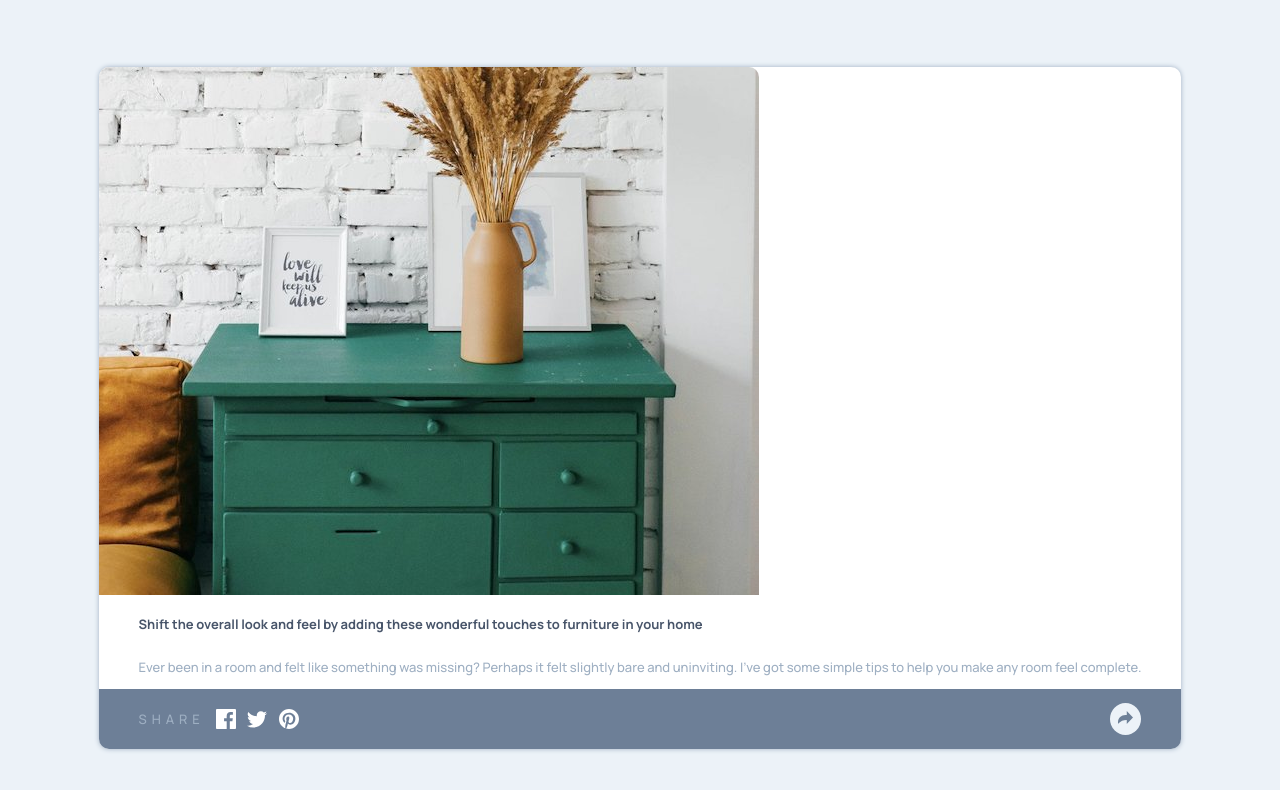
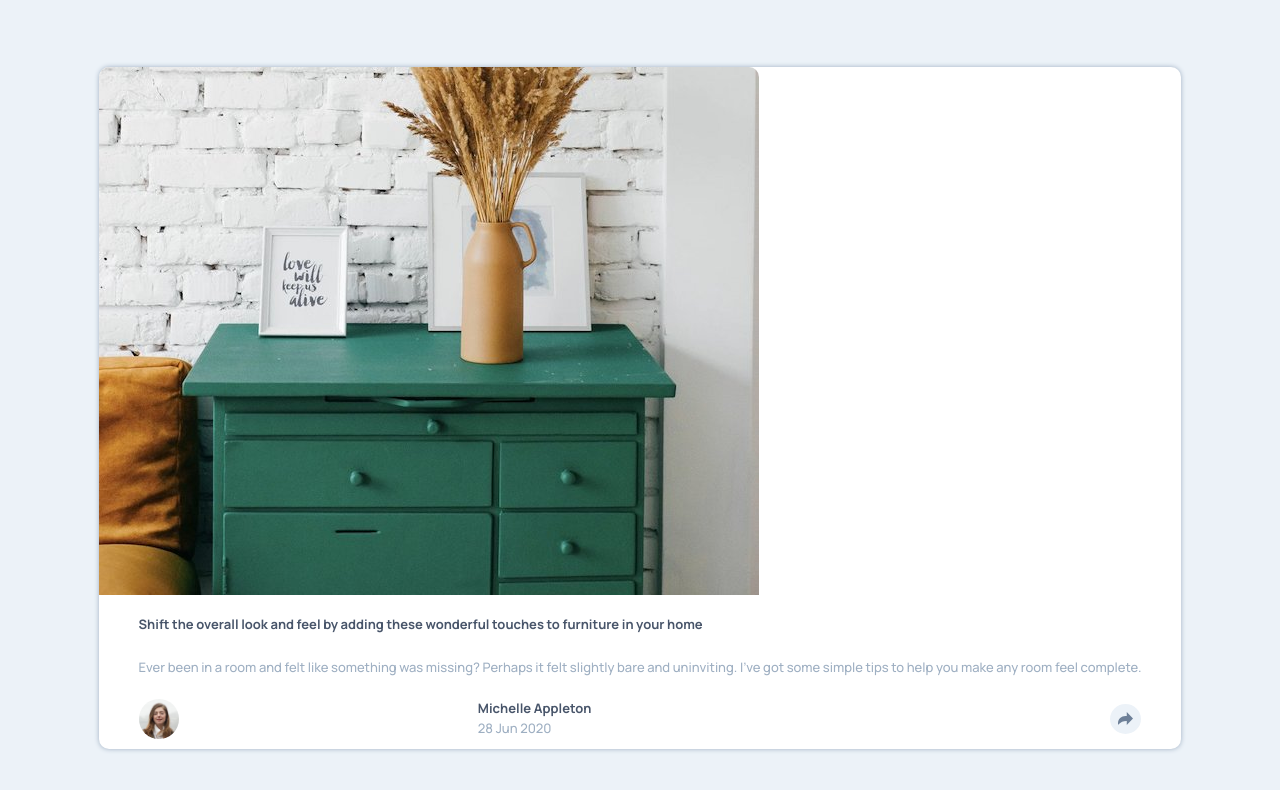
Before and after one commit to royeradames/article-preview-component-master, a React (Create React App) app: page / in a window 1280 px wide. Shown: the top 790 px of the page. Built offline with nearby package versions, Linux system fonts and the light colour scheme.

Commit message:
📦transition from author info to share panel when btn is click

```diff
--- a/src/App.scss
+++ b/src/App.scss
@@ -32,10 +32,11 @@ $white: white;
     display: grid;
     grid-template-columns: 4rem 1fr 4rem;
     // grid-template-rows: 1fr max-content max-content max-content;
-    grid-template-areas: "header header header"
-                          ". title ."
-                          ". message ."
-                          "footer footer footer"
+    grid-template-areas:
+        "header header header"
+        ". title ."
+        ". message ."
+        "footer footer footer"
     ;
     &__heading-image{
         border-radius: 1rem 1rem 0 0;
@@ -61,52 +62,100 @@ $white: white;
         margin-right: 1rem;
     }
     &__footer{
-        display: flex;
-        align-content: center;
-        justify-content: space-between;
-        align-items: center;
-        background-color: $dark-blue;
         padding-bottom: 1rem;
         padding-top: 1rem;
         border-radius: 0 0 1rem 1rem;
+
+        // define where the footer will be located
         grid-area: footer;
 
+        // layout the footer overlay content
+        display: grid;
+        grid-template-columns: 4rem repeat(3, 1fr) 4rem;
+        grid-template-areas:
+            " .  content content button . "
+            ;
+        justify-content: start;
+
+        // transition footer from author view to share options
+        transition: background-color .2s;
+
+        &--share-actived{
+            background-color: $dark-blue;
+        }
     }
     &__author{
-        padding:  0 4rem;
-        display: none;
+        grid-area: content;
 
+        display: grid;
+        grid-template-columns: 1fr 1fr;
+        grid-template-rows: 1fr 1fr;
+        grid-template-areas:
+            "selfie name"
+            "selfie date"
+        ;
+        column-gap: 1rem;
+
+        &--share-actived{
+            z-index: -1;
+        }
     }
-    &__info{
-        display: flex;
-        flex-direction: column;
+    &__selfie{
+        grid-area: selfie;
     }
     &__author_name{
+        min-width: max-content;
         margin: 0;
         color: $dark-grayish-blue;
+
+        grid-area: name;
 
     }
     &__publish_date{
         margin: 0;
         color: $grayish-blue;
+
+        grid-area: date;
     }
     &__share-button{
         border-radius: 50%;
         padding: .8rem;
         background-color: $light-grayish-blue;
+        height: 3rem;
+        transition: background-color .3s;
+
+        //layout
+        grid-area: button;
+        justify-self: end;
+        align-self: center;
+
+        // remove default styles
         border: none;
-        z-index: 2;
-        margin-right: 4rem;
 
+        &:hover{
+            cursor: pointer;
+            box-shadow: 0 0 .5rem rgba(0, 0, 0, 0.226);
+        }
 
+        &--active{
+            fill: $white;
+            background-color: $grayish-blue;
+            transition: fill .3s, background-color .3s;
+        }
     }
     &__share-section{
         display: flex;
         justify-content: space-between;
-        z-index: 1;
-        padding-left: 4rem;
         align-items: center;
-        min-width: 20rem;
+
+        // layout area
+        grid-area: content;
+
+        // hide the share options below the footer
+        z-index: -1;
+        &--active{
+            z-index: 1;
+        }
         &--background{
             background-color: $dark-blue;
 
@@ -117,9 +166,10 @@ $white: white;
         letter-spacing: 0.491rem;
         font-weight: normal;
     }
+    &__icon{
+        &:hover{
+            cursor: pointer;
+        }
+    }
 
 }
-
-.display-none {
-    // display: none;
-}
--- a/src/App.tsx
+++ b/src/App.tsx
@@ -1,4 +1,4 @@
-import React from "react";
+import React, { useState } from "react";
 import "./App.scss";
 import drawers from "./images/drawers.jpg";
 import authorImage from "./images/avatar-michelle.jpg";
@@ -8,7 +8,13 @@ import facebookIcon from "./images/icon-facebook.svg";
 import pinterestIcon from "./images/icon-pinterest.svg";
 
 function App() {
-  const share = () => {};
+  const [isShare, setIsShare] = useState(false);
+  const share = (
+    isShare: boolean,
+    setIsShare: React.Dispatch<React.SetStateAction<boolean>>
+  ) => {
+    setIsShare(!isShare);
+  };
   return (
     <>
       <main className="page">
@@ -29,40 +35,57 @@ function App() {
             you make any room feel complete.
           </p>
 
-          <footer className="article__footer">
-            <div className="article__share-section display-none">
+          <footer
+            className={`article__footer ${
+              isShare ? "article__footer--share-actived" : ""
+            }`}
+          >
+            <div
+              className={`article__share-section ${
+                isShare ? "article__share-section--active" : ""
+              }`}
+            >
               <h2 className="article__share-title">SHARE</h2>
               <img
                 src={facebookIcon}
                 alt=" facebook icon"
-                className="article__facebook-icon"
+                className="article__icon"
               />
               <img
                 src={twitterIcon}
                 alt="twitter icon"
-                className="article__facebook-icon"
+                className="article__icon"
               />
               <img
                 src={pinterestIcon}
                 alt="pinterest icon"
-                className="article__pinterest"
+                className="article__icon"
               />
             </div>
-            <div className="article__author">
+            <div
+              className={`article__author ${
+                isShare ? "article__author--share-actived" : ""
+              }`}
+            >
               <img
                 className="article__selfie"
                 src={authorImage}
                 alt="Selfie of Michelle Appleton"
               />
-              <div className="article__info">
-                <h3 className="article__author_name">Michelle Appleton</h3>
-                <p className="article__publish_date">28 Jun 2020</p>
-              </div>
+              <h3 className="article__author_name">Michelle Appleton</h3>
+              <p className="article__publish_date">28 Jun 2020</p>
             </div>
-            <button onClick={() => share()} className="article__share-button">
+            <button
+              onClick={() => share(isShare, setIsShare)}
+              className={`article__share-button ${
+                isShare ? "article__share-button--active" : ""
+              }`}
+            >
               <svg xmlns="http://www.w3.org/2000/svg" width="15" height="13">
                 <path
-                  className="test"
+                  className={`${
+                    isShare ? "article__share-button--active" : ""
+                  }`}
                   fill="#6E8098"
                   d="M15 6.495L8.766.014V3.88H7.441C3.33 3.88 0 7.039 0 10.936v2.049l.589-.612C2.59 10.294 5.422 9.11 8.39 9.11h.375v3.867L15 6.495z"
                 />
```
